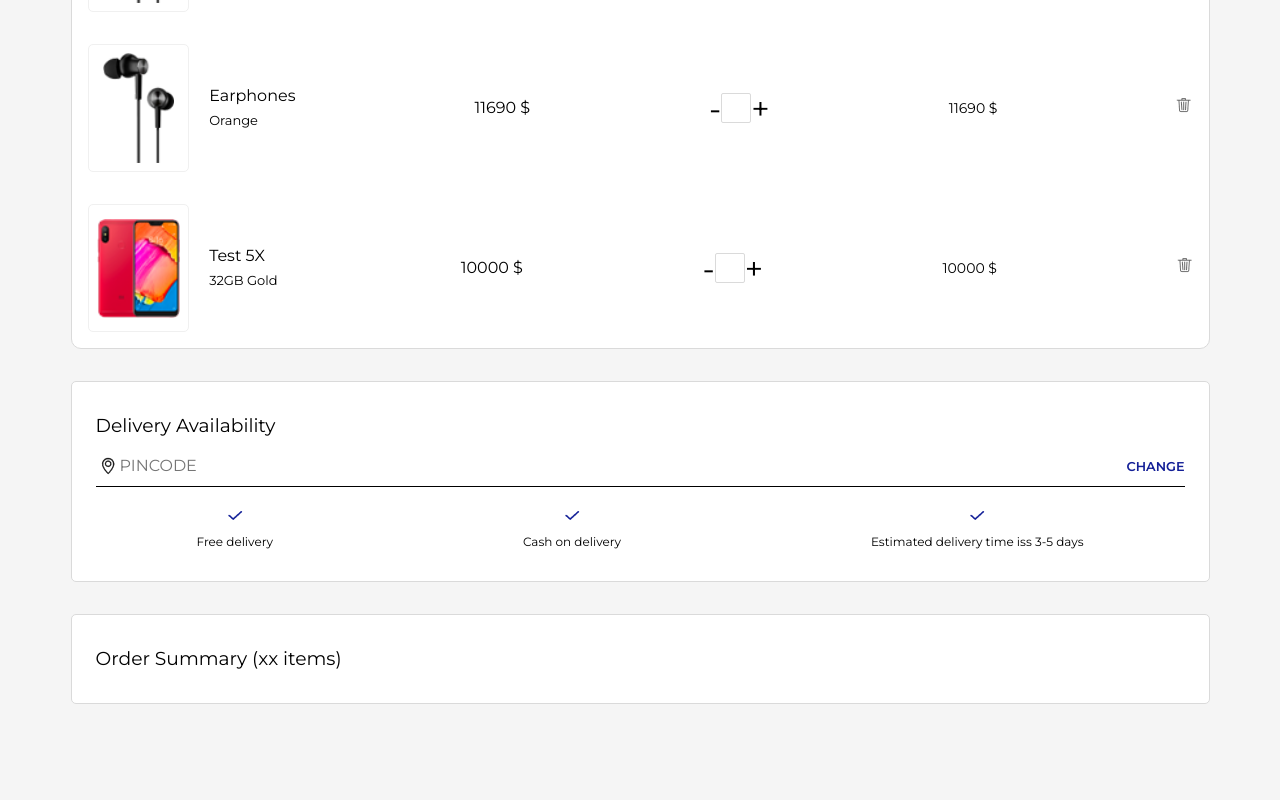
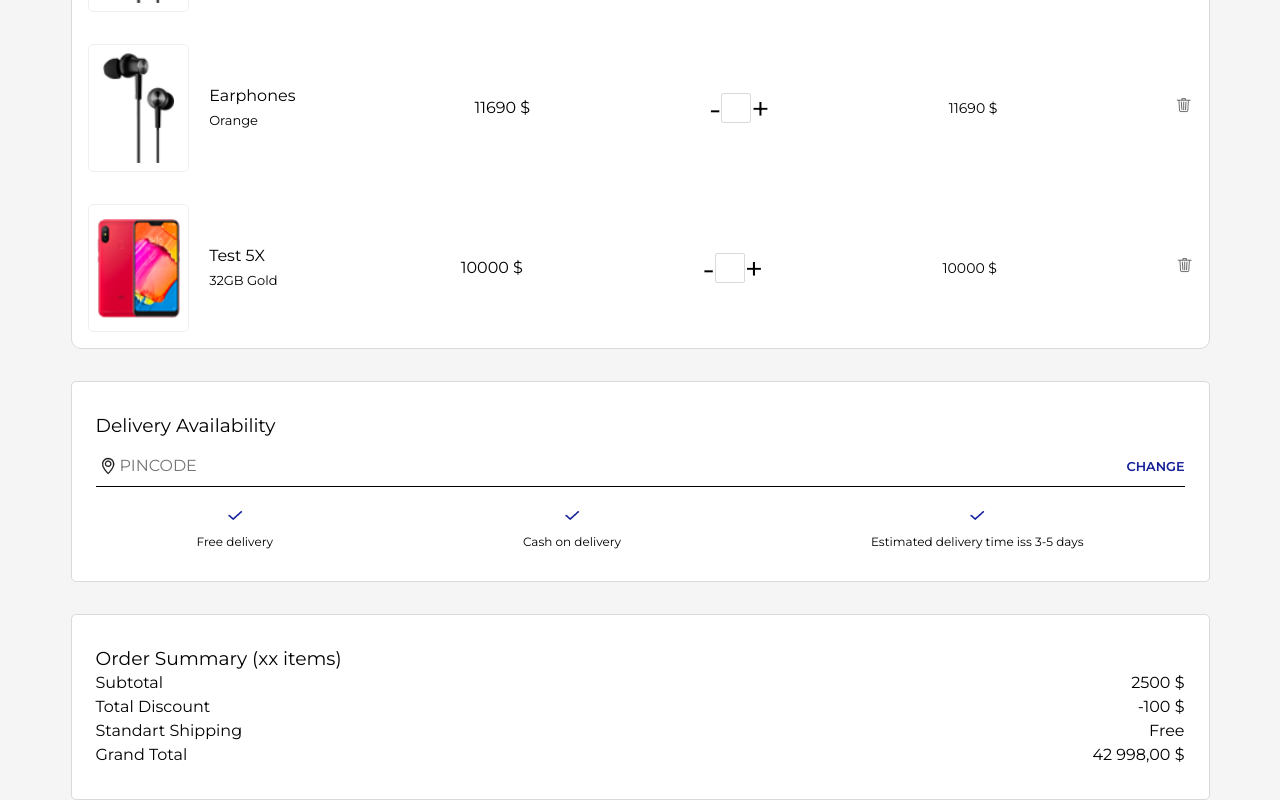
Before and after one commit to Hritvik-Mohan/codemonk-tech-assignment, a React (Vite) app: page / in a window 1280 px wide. Shown: the part 966-1766 px from the top of the page. Before the commit the page ends 1670 px from the top, so only its background shows below. Built offline with nearby package versions, Linux system fonts and the light colour scheme.

Commit message:
Update Order Summary

```diff
--- a/src/components/OrderSummary/OrderSummary.css
+++ b/src/components/OrderSummary/OrderSummary.css
@@ -0,0 +1,4 @@
+.order-summary__section, .order-summary__grand-total {
+    display: flex;
+    justify-content: space-between;
+}
--- a/src/components/OrderSummary/OrderSummary.jsx
+++ b/src/components/OrderSummary/OrderSummary.jsx
@@ -8,6 +8,28 @@ export default function OrderSummary() {
 
         <h3>Order Summary (xx items)</h3>
 
+        <div className="order-summary">
+            <div className="order-summary__section order-summary__subtotal">
+                <p>Subtotal</p>
+                <p>2500 <span>$</span></p>
+            </div>
+
+            <div className="order-summary__section order-summary__total-discount">
+                <p>Total Discount</p>
+                <p>-100 <span>$</span></p>
+            </div>
+
+            <div className="order-summary__section order-summary__standard-shipping">
+                <p>Standart Shipping</p>
+                <p>Free</p>
+            </div>
+        </div>
+
+        <div className="order-summary__grand-total">
+            <p>Grand Total</p>
+            <p>42 998,00 <span>$</span></p>
+        </div>
+
     </div>
 </section>
   )
```
